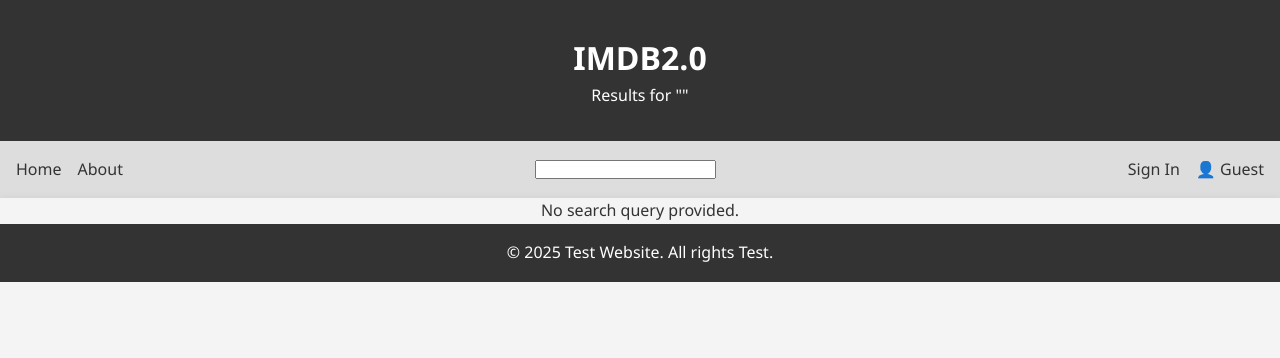
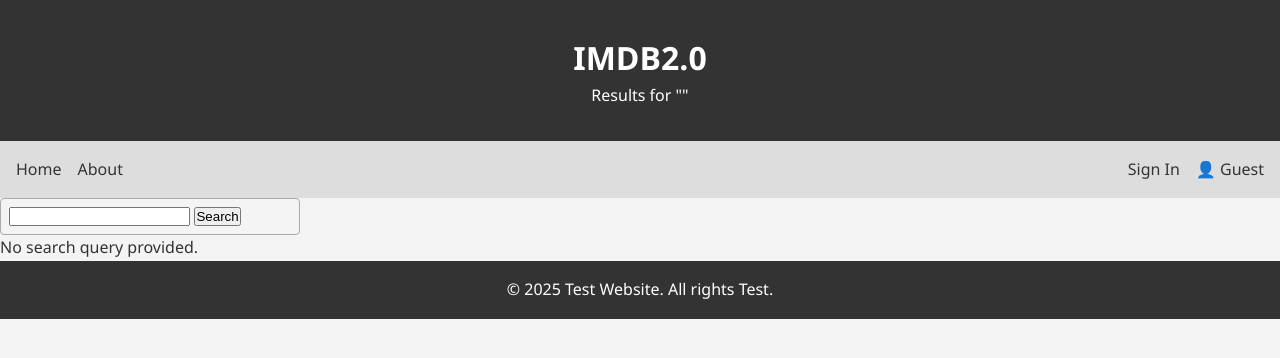
Before and after one commit to Camusi/INFO263-Group-Assignment, a PHP site: page /find.php in a window 1280 px wide. Shown: the top 358 px of the page. Run offline with PHP 8.4, Linux system fonts and the light colour scheme.

Commit message:
Years are now on find.php

```diff
--- a/2025-group1/imdb2/find.php
+++ b/2025-group1/imdb2/find.php
@@ -17,21 +17,23 @@
       <a href="index.php">Home</a>
       <a href="about.php">About</a>
     </div>
-    <div class="nav-center">
-      <input type="text" id="find-search-input" name="find-search-input" placeholder="<?php echo isset($_GET['q']) ? htmlspecialchars($_GET['q']) : ''; ?>">
-    </div>
     <div class="nav-right">
       <a href="signin.php">Sign In</a>
       <p class="account-preview">👤 Guest</p>
     </div>
   </nav>
-
-  <main class="search-results">
+  <section class="search-bar">
+  <form action="find.php" method="GET">
+    <input type="text" id="find-search-input" name="q" placeholder="<?php echo isset($_GET['q']) ? htmlspecialchars($_GET['q']) : ''; ?>">
+    <button id="find-search-button" type="submit">Search</button>
+  </form>
+  </section>
+  <main class="query-results">
     <p id="search-output">
         <?php
         if (isset($_GET['q'])) {
             $searchQuery = htmlspecialchars($_GET['q']);
-            echo "You searched for: {$searchQuery}<br>";
+            echo "<h4>You searched for: " . "{$searchQuery}" . "</h4><br><br>";
             try {
                 // Connect to SQLite database
                 $db = new PDO('sqlite:./resources/imdb-2.sqlite3');
@@ -39,11 +41,11 @@
 
                 // Prepare SQL for both tables, include table name and primary field
                 $sql = "
-                    SELECT tconst AS id, primaryTitle AS primary_name, 'title_basics_trim' AS table_name
+                    SELECT tconst AS id, primaryTitle AS primary_name, 'title_basics_trim' AS table_name, startYear AS year
                     FROM title_basics_trim
                     WHERE primaryTitle LIKE :query
                     UNION ALL
-                    SELECT nconst AS id, primaryName AS primary_name, 'name_basics_trim' AS table_name
+                    SELECT nconst AS id, primaryName AS primary_name, 'name_basics_trim' AS table_name, birthYear AS year
                     FROM name_basics_trim
                     WHERE primaryName LIKE :query
                 ";
@@ -54,10 +56,12 @@
                 $stmt->execute();
 
                 $results = $stmt->fetchAll(PDO::FETCH_ASSOC);
+                echo "Found " . count($results) . " results:<br><br>";
                 foreach ($results as $row) {
                     echo "<div class='result-item'>";
                     echo "<strong>Name:</strong> " . htmlspecialchars($row['primary_name']) . "<br>";
                     echo "<strong>Type:</strong> " . ($row['table_name'] === 'title_basics_trim' ? 'TV/Movie' : 'Person') . "<br>";
+                    echo "<strong> ". ($row['table_name'] === 'title_basics_trim' ? 'Year:' : 'Born:') ." </strong> " . htmlspecialchars($row['year']) . "<br>";
                     if ($row['table_name'] === 'title_basics_trim') {
                         // Fetch the image URL from cover-image.php?q=ID (returns JSON)
                         $coverApiUrl = "resources/cover-image.php?q=" . urlencode($row['id']);
@@ -74,7 +78,7 @@
                             }
                         }
                     }
-                    echo "</div><br><hr>";
+                    echo "</div><br><hr><br>";
                 }
             } catch (Exception $e) {
                 echo "Database error: " . htmlspecialchars($e->getMessage());
```
